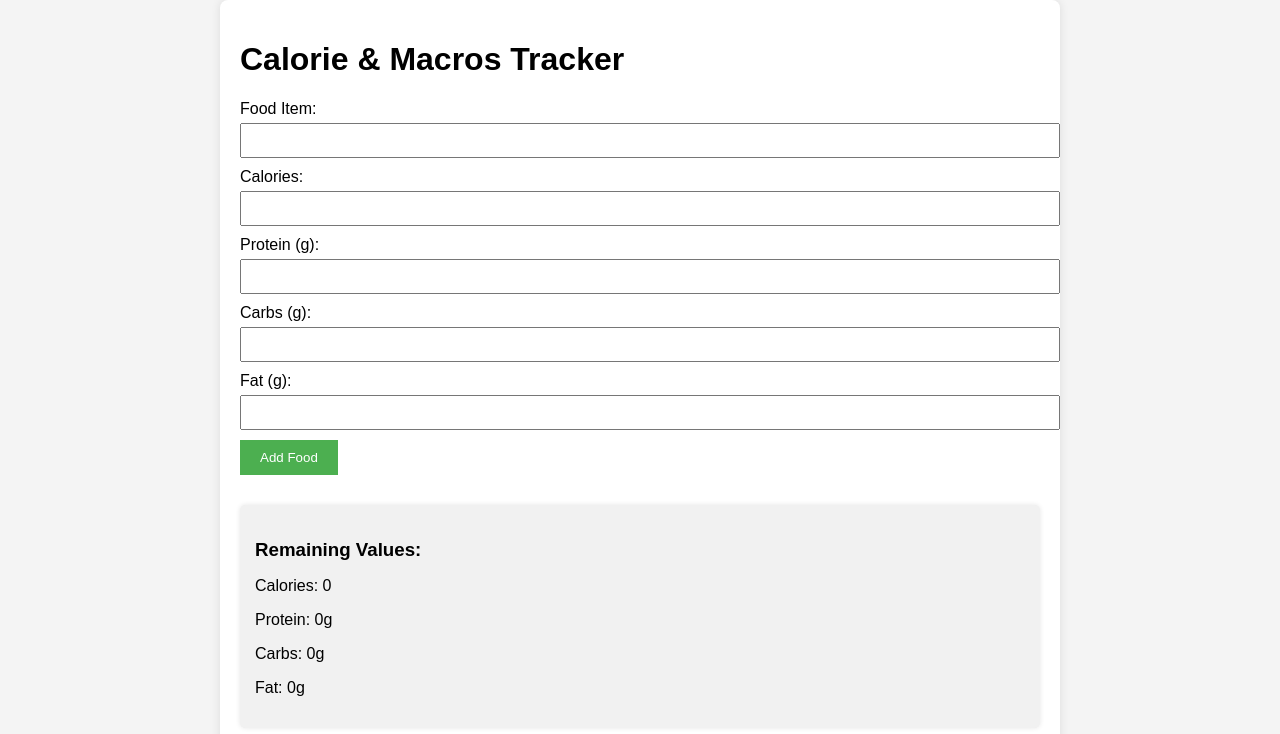
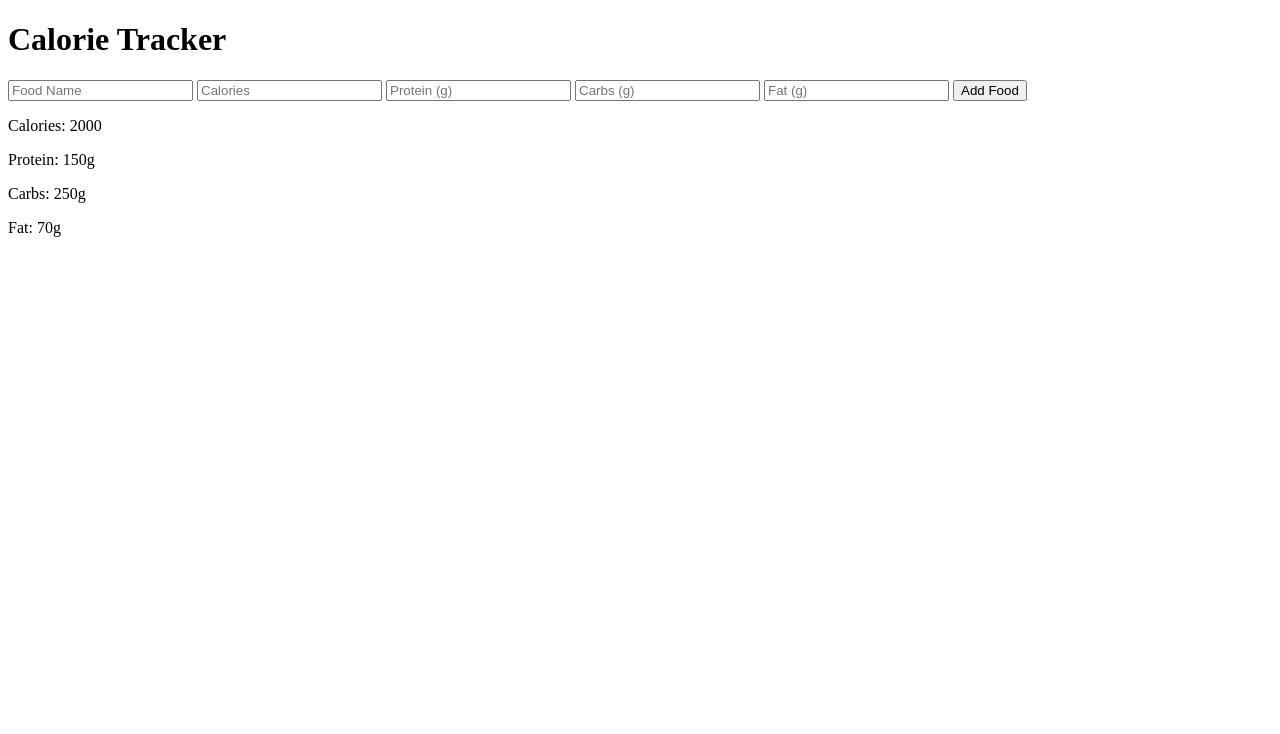
Before and after one commit to rameezxx/calorie-tracker, a plain HTML site: page index.html in a window 1280 px wide. Drawn offline with Linux system fonts and the light colour scheme.

Commit message:
Update index.html

```diff
--- a/index.html
+++ b/index.html
@@ -3,95 +3,29 @@
 <head>
     <meta charset="UTF-8">
     <meta name="viewport" content="width=device-width, initial-scale=1.0">
-    <title>Calorie and Macros Tracker</title>
-    <style>
-        body {
-            font-family: Arial, sans-serif;
-            margin: 0;
-            padding: 0;
-            background-color: #f4f4f4;
-        }
-
-        .container {
-            max-width: 800px;
-            margin: 0 auto;
-            padding: 20px;
-            background-color: #fff;
-            border-radius: 8px;
-            box-shadow: 0 0 10px rgba(0, 0, 0, 0.1);
-        }
-
-        form {
-            margin-bottom: 30px;
-        }
-
-        label {
-            display: block;
-            margin-top: 10px;
-        }
-
-        input {
-            width: 100%;
-            padding: 8px;
-            margin-top: 5px;
-        }
-
-        button {
-            padding: 10px 20px;
-            background-color: #4CAF50;
-            color: white;
-            border: none;
-            cursor: pointer;
-            margin-top: 10px;
-        }
-
-        button:hover {
-            background-color: #45a049;
-        }
-
-        .remaining-values {
-            margin-top: 30px;
-            background-color: #f1f1f1;
-            padding: 15px;
-            border-radius: 5px;
-            box-shadow: 0 0 5px rgba(0, 0, 0, 0.1);
-        }
-
-        h3 {
-            margin-bottom: 10px;
-        }
-    </style>
+    <title>Calorie Tracker</title>
 </head>
 <body>
-    <div class="container">
-        <h1>Calorie & Macros Tracker</h1>
+    <!-- Form for adding food -->
+    <h1>Calorie Tracker</h1>
+    <form id="foodForm">
+        <input type="text" id="food" placeholder="Food Name" required>
+        <input type="number" id="calories" placeholder="Calories" required>
+        <input type="number" id="protein" placeholder="Protein (g)" required>
+        <input type="number" id="carbs" placeholder="Carbs (g)" required>
+        <input type="number" id="fat" placeholder="Fat (g)" required>
+        <button type="submit">Add Food</button>
+    </form>
 
-        <!-- Form to input food data -->
-        <form id="foodForm">
-            <label for="food">Food Item:</label>
-            <input type="text" id="food" name="food" required>
-            <label for="calories">Calories:</label>
-            <input type="number" id="calories" name="calories" required>
-            <label for="protein">Protein (g):</label>
-            <input type="number" id="protein" name="protein" required>
-            <label for="carbs">Carbs (g):</label>
-            <input type="number" id="carbs" name="carbs" required>
-            <label for="fat">Fat (g):</label>
-            <input type="number" id="fat" name="fat" required>
-            <button type="submit">Add Food</button>
-        </form>
-
-        <!-- Display the remaining values -->
-        <div id="remainingValues" class="remaining-values">
-            <h3>Remaining Values:</h3>
-            <p id="remainingCalories">Calories: 0</p>
-            <p id="remainingProtein">Protein: 0g</p>
-            <p id="remainingCarbs">Carbs: 0g</p>
-            <p id="remainingFat">Fat: 0g</p>
-        </div>
-
+    <!-- Section to display remaining values -->
+    <div id="remainingValues">
+        <p id="remainingCalories">Calories: 2000</p>
+        <p id="remainingProtein">Protein: 150g</p>
+        <p id="remainingCarbs">Carbs: 250g</p>
+        <p id="remainingFat">Fat: 70g</p>
     </div>
 
+    <!-- JavaScript to handle the functionality -->
     <script>
         // Define the target daily intake values
         const targetCalories = 2000;
@@ -104,6 +38,14 @@
         let totalProtein = 0;
         let totalCarbs = 0;
         let totalFat = 0;
+
+        // Check if data is stored in localStorage when the page loads
+        if (localStorage.getItem('totalCalories')) {
+            totalCalories = parseInt(localStorage.getItem('totalCalories'));
+            totalProtein = parseInt(localStorage.getItem('totalProtein'));
+            totalCarbs = parseInt(localStorage.getItem('totalCarbs'));
+            totalFat = parseInt(localStorage.getItem('totalFat'));
+        }
 
         // Get the form and remaining values section elements
         const foodForm = document.getElementById('foodForm');
@@ -118,6 +60,14 @@
             remainingProtein.textContent = `Protein: ${targetProtein - totalProtein}g`;
             remainingCarbs.textContent = `Carbs: ${targetCarbs - totalCarbs}g`;
             remainingFat.textContent = `Fat: ${targetFat - totalFat}g`;
+        }
+
+        // Save the total values to localStorage
+        function saveData() {
+            localStorage.setItem('totalCalories', totalCalories);
+            localStorage.setItem('totalProtein', totalProtein);
+            localStorage.setItem('totalCarbs', totalCarbs);
+            localStorage.setItem('totalFat', totalFat);
         }
 
         // Add food entry to the totals
@@ -139,9 +89,13 @@
             // Clear the form fields
             foodForm.reset();
 
-            // Update the remaining values
+            // Update the remaining values and save to localStorage
             updateRemainingValues();
+            saveData();
         });
+
+        // Update remaining values on page load
+        updateRemainingValues();
     </script>
 </body>
 </html>
```
